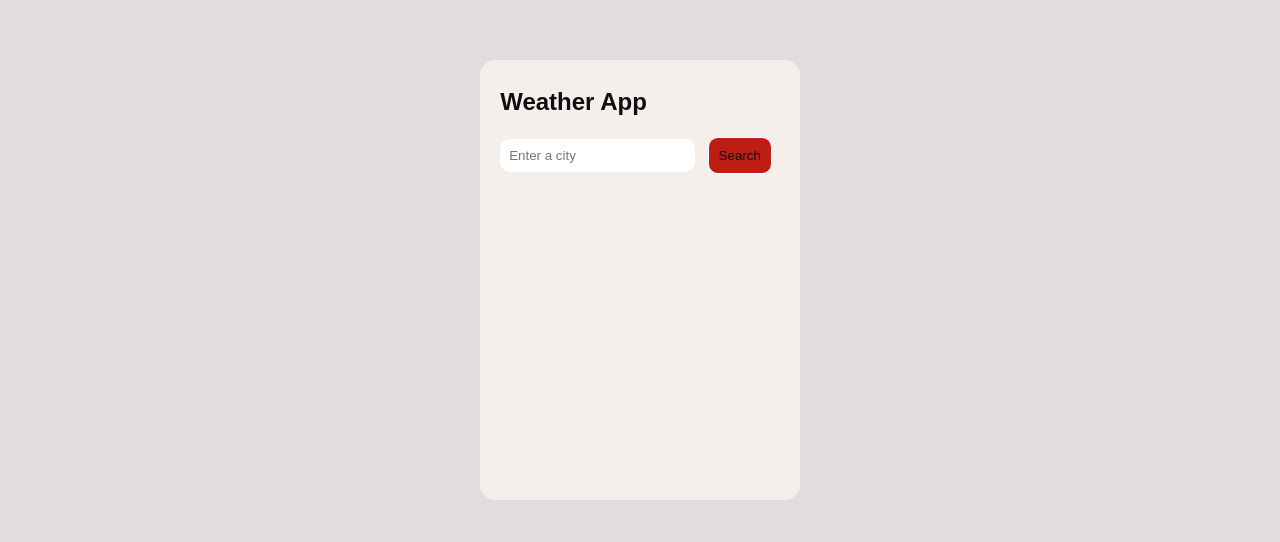
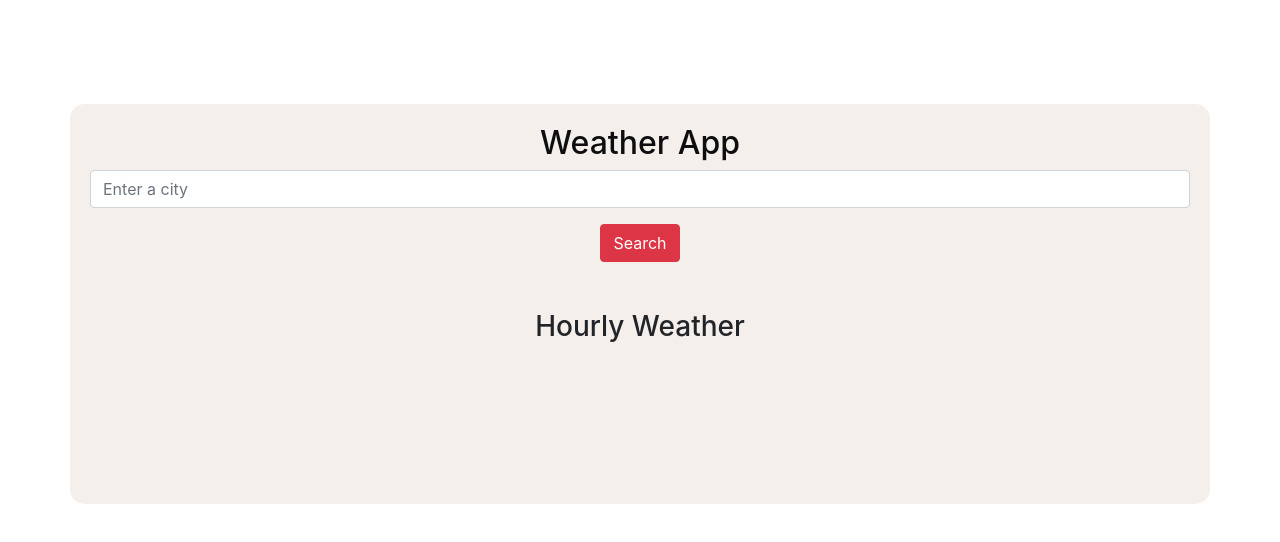
Before and after one commit to jeeyuni/weather-app, a plain HTML site: page index.html in a window 1280 px wide. Shown: the part 120-662 px from the top of the page. Drawn offline with nearby package versions, Linux system fonts and the light colour scheme; no server answers.

Commit message:
add bootstrap card for current weather

```diff
--- a/index.html
+++ b/index.html
@@ -1,26 +1,44 @@
 <!DOCTYPE html>
 <html lang="en">
-
   <head>
-    <meta charset="UTF-8">
-    <meta name="viewport" content="width=device-width, initial-scale=1.0">
+    <meta charset="UTF-8" />
+    <meta name="viewport" content="width=device-width, initial-scale=1.0" />
     <title>Weather App</title>
-    <link rel="stylesheet" href="styles.css">
+    <link rel="stylesheet" href="styles.css" />
+    <link
+      rel="stylesheet"
+      href="https://stackpath.bootstrapcdn.com/bootstrap/4.5.2/css/bootstrap.min.css"
+    />
   </head>
 
   <body>
-    <div id="weather-container">
+    <div id="weather-container" class="container text-center mt-5">
       <h2>Weather App</h2>
-        <input type="text" id="city" placeholder="Enter a city">
-        <button onclick="fetchWeather()">Search</button>
-        <span id="weather"></span>
-        <span id="weather-temp"></span>
-        <span id="weather-description"></span>
+      <input
+        type="text"
+        id="city"
+        placeholder="Enter a city"
+        class="form-control mb-3"
+      />
+      <button onclick="fetchWeather()" class="btn btn-danger">Search</button>
 
+      <!-- Current Weather Card -->
+      <div id="weather-card" class="card mt-4" style="display: none">
+        <img id="weather-icon" class="card-img-top" alt="Weather Icon" />
+        <div class="card-body">
+          <h5 id="weather-temp" class="card-title"></h5>
+          <p id="weather-description" class="card-text"></p>
+          <p id="weather-humidity" class="card-text"></p>
+        </div>
+      </div>
 
-        <!-- <div id="imageContainer"></div> -->
+      <!-- Hourly Weather Section -->
+      <h3 class="mt-5">Hourly Weather</h3>
+      <div id="hourly-weather-container" class="row mt-4">
+        <!-- Dynamic hourly weather cards will be inserted here -->
+      </div>
+    </div>
 
     <script src="script.js"></script>
   </body>
-
 </html>
```
Lines whose indentation alone changed are shown as unchanged.
